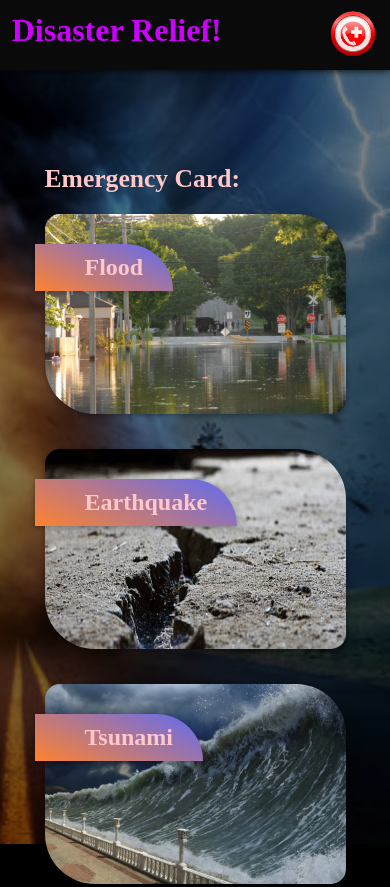
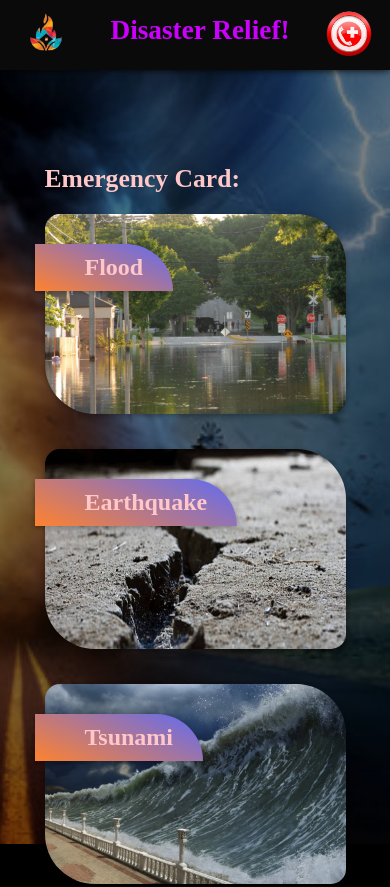
Before and after one commit to kirannandi896/GDSC-Nirman, a plain HTML site: page index.html in a window 390 px wide. Shown: the top 887 px of the page. Drawn offline with Linux system fonts and the light colour scheme.

Commit message:
Icon Added

```diff
--- a/index.html
+++ b/index.html
@@ -3,9 +3,13 @@
 
 <head>
   <meta charset="utf-8">
-  <meta name="viewport" content="width=device-width">
   <title>Disaster Relief</title>
   <link href="style.css" rel="stylesheet" type="text/css" />
+  <link rel="icon" href="img_assets/logo.png" type="image/icon type">
+  <meta name="description" content="Disaster Relief">
+  <meta name="keywords" content="Disaster Relief">
+  <meta name="viewport" content="width=device-width, initial-scale=1.0">
+  <meta name="theme-color" content="#000000">
 </head>
 
 <body>
@@ -25,6 +29,8 @@
         <h2 onclick="caldcu()">Disaster Control Unit - 108</h2>
       </div>
     </div>
+    <div class="logo">
+      <img src="img_assets/logo.png" width="60" height="60"></div>
     <div class="header">
       <h1><span>Disaster Relief!</span></h1>
     </div>
--- a/style.css
+++ b/style.css
@@ -223,8 +223,11 @@ button:hover {
   }
 
   header {
-    font-size: 80%;
-    padding: 2rem 3%;
+    font-size: 3.5vw;
+    display: flex;
+    justify-content: space-between;
+    align-items: center;
+    padding: 1rem 4%;
   }
 
   .emergency_card {
```
Also changed, not shown: accidents/accidents.html (+5 -1 lines), drought/drought.html (+5 -1 lines), earthq/earthq.html (+5 -1 lines), fire/fire.html (+5 -1 lines), flood/flood.html (+5 -1 lines), hurricane/hurricane.html (+5 -1 lines), landslides/landslides.html (+5 -1 lines), pandemic/pandemic.html (+5 -1 lines), terrorist_atk/terrorist_atk.html (+5 -1 lines), tornado/tornado.html (+5 -1 lines), tsunami/tsunami.html (+5 -1 lines), volcano/volcano.html (+5 -1 lines), wildfire/wildfire.html (+5 -1 lines), img_assets/logo.png (added).
